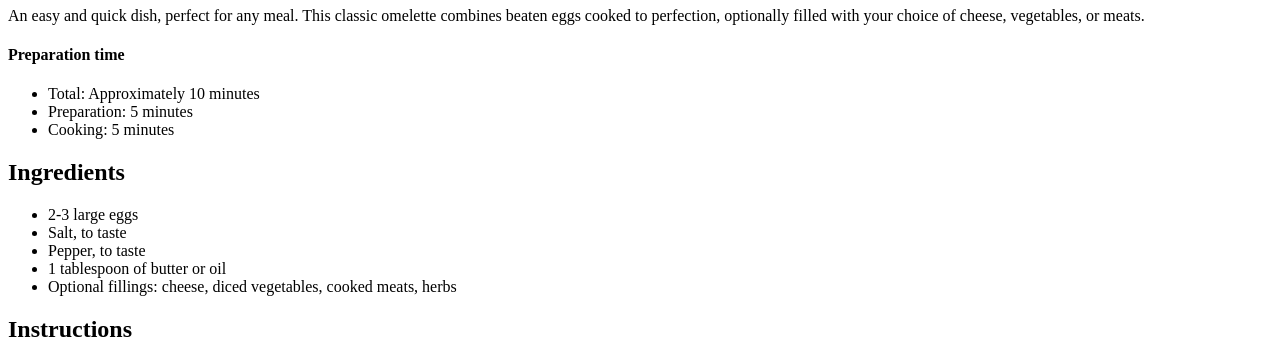
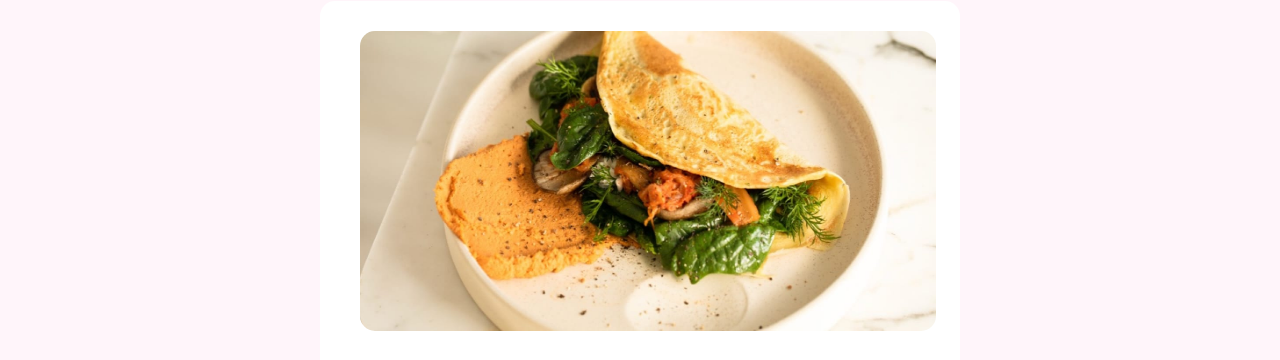
Before and after one commit to Theboyfisco/My-Projects, a plain HTML site: page index.html in a window 1280 px wide. Shown: the part 99-459 px from the top of the page. Drawn offline with Linux system fonts and the light colour scheme; the site is published under a folder, as on GitHub Pages, so addresses that start at the root find nothing; a web font is replaced by a local one.

Commit message:
Update index.html

```diff
--- a/index.html
+++ b/index.html
@@ -5,7 +5,7 @@
   <meta name="viewport" content="width=device-width, initial-scale=1.0"> <!-- displays site properly based on user's device -->
 
   <link rel="icon" type="image/png" sizes="32x32" href="./assets/images/favicon-32x32.png">
-  <link rel="stylesheet" href="/assets/css/style.css">
+  <link rel="stylesheet" href="./assets/css/style.css">
   <title>Frontend Mentor | Recipe page</title>
 
   <!-- Feel free to remove these styles or customise in your own stylesheet 👍 -->
@@ -17,7 +17,7 @@
 <body>
   <div id="container">
     <div class="box">
-      <img src="/assets/images/image-omelette.jpeg" alt="" >
+      <img src="./assets/images/image-omelette.jpeg" alt="" >
       <div class="content">
         <h1>Simple Omelette Recipe</h1>
         <p>An easy and quick dish, perfect for any meal. This classic omelette combines beaten eggs cooked to perfection, optionally filled with your choice of cheese, vegetables, or meats.</p>
```
